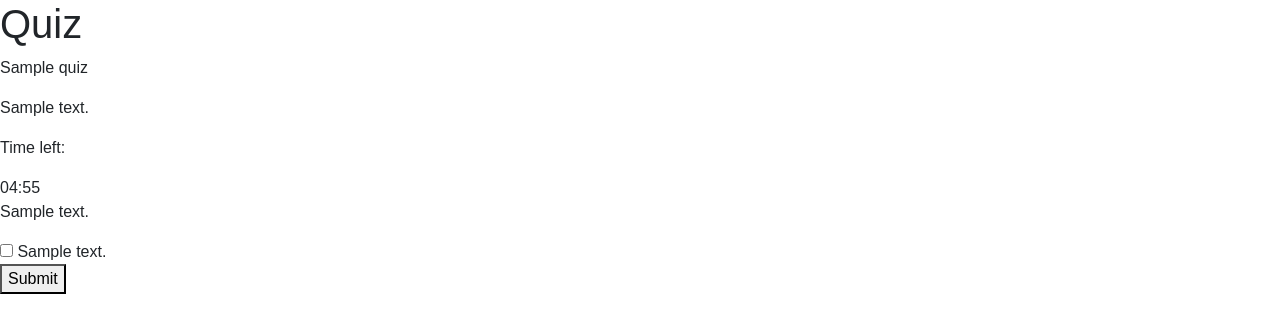
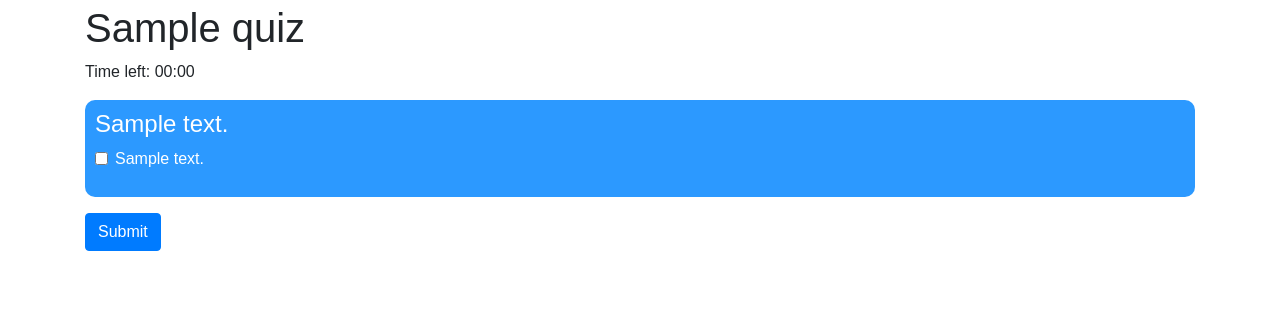
Before and after one commit to AdelinCraciunesc/django_quiz_app, a Django app: page /take_quiz/1/ in a window 1280 px wide. Shown: the part 56-389 px from the top of the page. Run offline with Django 5.2, Linux system fonts and the light colour scheme; tables that the repository leaves empty hold one stand-in row (values such as "Sample post"); some libraries are stand-ins or nearby versions.

Commit message:
styling for taking a quiz page

```diff
--- a/static/css/quiz.css
+++ b/static/css/quiz.css
@@ -61,3 +61,13 @@ textarea {
 .quiz-title:hover{
     cursor: pointer;
 }
+
+.question-container{
+    background-color: #2c99ff;
+    color: white;
+    padding: 10px;
+    border-radius: 10px;
+}
+.question-container input[type="checkbox"]{
+    accent-color: white;
+}
--- a/templates/quiz/take_quiz.html
+++ b/templates/quiz/take_quiz.html
@@ -1,25 +1,29 @@
 {% extends 'base.html' %}
 {% block content %}
 {% load static %}
-<script src="{% static 'javascript/quiz.js' %}"></script>
-<div>
-    <h1> Quiz </h1>
-    <p> {{ quiz.name }} </p>
-    <p> {{ quiz.description }} </p>
+<!-- <script src="{% static 'javascript/quiz.js' %}"></script> -->
+<div class="container">
+    <h1> {{ quiz.name }} </h1>
+    <!-- <p> {{ quiz.description }} </p> -->
     <div>
-        <p> Time left: </p>
-        <span id="timer">00:00</span>
+        <p> Time left: <span id="timer">00:00</span></p>
     </div>
-    <div>
+    <div id="quiz-container">
         <form method="POST" action="{% url 'take_quiz' quiz.id %}" id="quiz-form">
             {% csrf_token %}
             {% for question in questions_and_answers %}
-                <p> {{ question.question_text }} </p>
+            <div class="question-container mb-3">
+                <h4> {{ question.question_text }} </h4>
                 {% for answer in question.answer_set.all %}
-                    <input type="checkbox" name="answer_{{ question.id }}" id="answer_{{ answer.id }}" value="{{ answer.id }}"> {{ answer.answer_text }} </br>
+                <div class="form form-group form-check">
+                    <input type="checkbox" name="answer_{{ question.id }}" id="answer_{{ answer.id }}"
+                        value="{{ answer.id }}" class="form-check-input">
+                    <label for="answer_{{ answer.id }}" class="form-check-label">{{ answer.answer_text }}</label>
+                </div>
                 {% endfor %}
+            </div>
             {% endfor %}
-            <button type="submit">Submit</button>
+            <button type="submit" class="btn btn-primary">Submit</button>
         </form>
     </div>
 </div>
```
